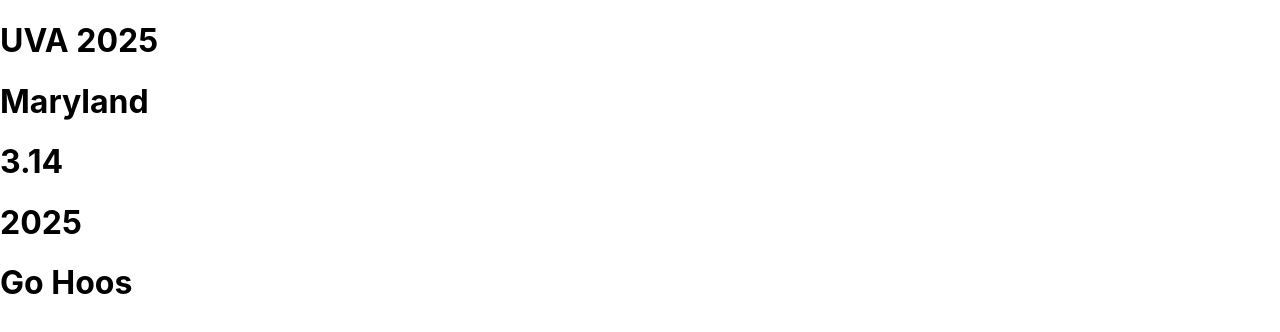
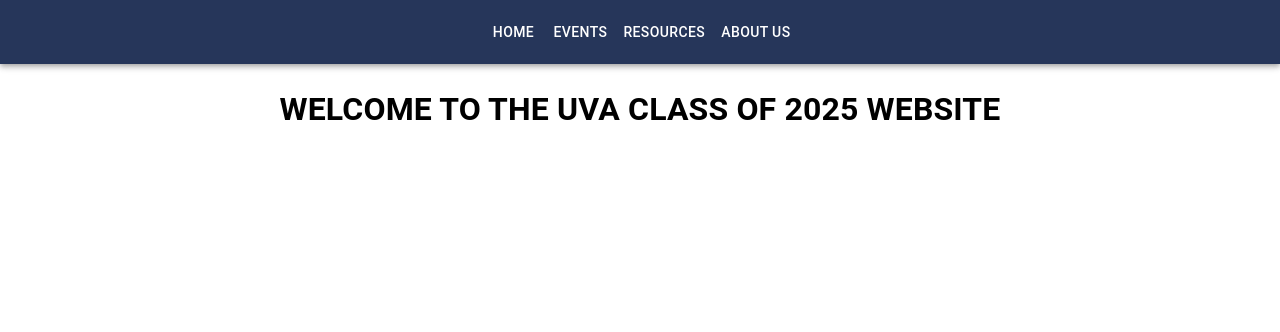
Before and after one commit to UVA2025/UVA2025Website, a React (Create React App) app in the folder frontend/: page / in a window 1280 px wide. Shown: the top 332 px of the page. Built offline with nearby package versions, Linux system fonts and the light colour scheme.

Commit message:
NavBar and Base

```diff
--- a/frontend/src/App.css
+++ /dev/null
@@ -1,38 +0,0 @@
-.App {
-  text-align: center;
-}
-
-.App-logo {
-  height: 40vmin;
-  pointer-events: none;
-}
-
-@media (prefers-reduced-motion: no-preference) {
-  .App-logo {
-    animation: App-logo-spin infinite 20s linear;
-  }
-}
-
-.App-header {
-  background-color: #282c34;
-  min-height: 100vh;
-  display: flex;
-  flex-direction: column;
-  align-items: center;
-  justify-content: center;
-  font-size: calc(10px + 2vmin);
-  color: white;
-}
-
-.App-link {
-  color: #61dafb;
-}
-
-@keyframes App-logo-spin {
-  from {
-    transform: rotate(0deg);
-  }
-  to {
-    transform: rotate(360deg);
-  }
-}
--- a/frontend/src/App.js
+++ b/frontend/src/App.js
@@ -1,17 +1,14 @@
-import logo from './logo.svg';
-import './App.css';
-import HelloWorld from './Components/HelloWorld';
+import Navbar from './Components/Navbar';
+import { AppBar, Box, Toolbar, Button } from '@mui/material';
+import WelcomeText from './Components/WelcomeText';
 
 function App() {
   const pi = 3.14;
   let x = "Maryland";
   return (
     <div>
-      <h1>UVA 2025</h1>
-      <HelloWorld display={x}/>
-      <HelloWorld display={pi}/>
-      <HelloWorld display={"2025"}/>
-      <HelloWorld display={"Go Hoos"}/>
+      <Navbar />
+      <WelcomeText display={"WELCOME TO THE UVA CLASS OF 2025 WEBSITE"}/>
     </div>
   );
 }
--- a/frontend/src/Components/HelloWorld.js
+++ /dev/null
@@ -1,8 +0,0 @@
-const HelloWorld = (props) => {
-
-    return (
-        <h1>{props.display}</h1>
-    );
-};
-
-export default HelloWorld;
--- /dev/null
+++ b/frontend/src/Components/Navbar.js
@@ -0,0 +1,40 @@
+import { React } from "react";
+import { AppBar, Box, Toolbar, Button } from '@mui/material';
+// import { useNavigate } from "react-router-dom";
+// import { UserContext } from "../../contexts/UserContext";
+import { createTheme, ThemeProvider } from '@mui/material/styles';
+
+const theme = createTheme({
+    palette: {
+        primary: {
+            main: '#26365A',
+        },
+        secondary: {
+            main: '#FFFFFF',
+        },
+    },
+    button:{
+        fontWeight: "bold",
+    },
+    spacing: 4,
+});
+
+const Navbar = () => {
+    return (
+        <>
+            <Box sx={{ flexgrow: 1 }}>
+                <AppBar position="static">
+                    <ThemeProvider theme={theme}>
+                        <Toolbar style={{ backgroundColor: "#26365A" }} sx={{justifyContent: "center"}} >
+                            <Button variant="text" color="secondary">HOME</Button>
+                            <Button variant="text" color="secondary">EVENTS</Button>
+                            <Button variant="text" color="secondary">RESOURCES</Button>
+                            <Button variant="text" color="secondary">ABOUT US</Button>
+                        </Toolbar>
+                    </ThemeProvider>
+                </AppBar>
+            </Box>
+        </>
+    )
+}
+export default Navbar;
--- /dev/null
+++ b/frontend/src/Components/WelcomeText.js
@@ -0,0 +1,16 @@
+import { AppBar, Box, Toolbar, Button } from '@mui/material';
+import Typography from '@mui/material/Typography';
+
+const WelcomeText = (props) => {
+
+    return (
+        <Box
+            display="flex"
+            sx={{justifyContent: "center"}}      >
+            <Typography><h1>{props.display}</h1></Typography>
+        </Box>
+
+    );
+};
+
+export default WelcomeText;
```
Also changed, not shown: frontend/src/Components/Footer.js (added, +9 -0 lines).
